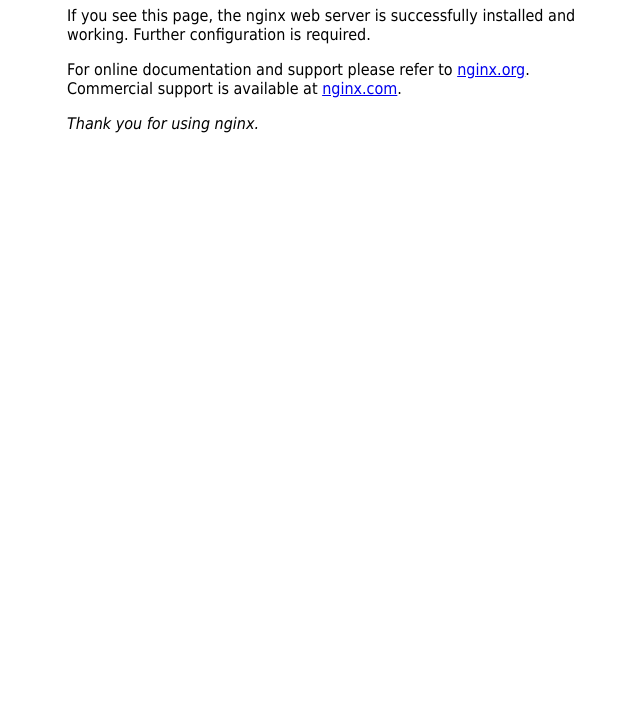
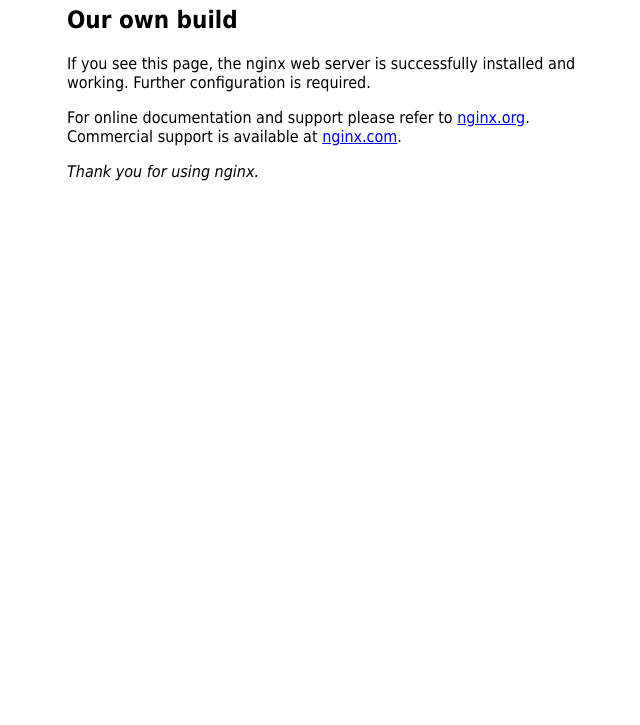
Before and after one commit to karpenkoKhAI/finaleProject, a plain HTML site: page index.html in a window 1280 px wide. Shown: the part 75-800 px from the top of the page, without its empty margins (293-933 px from the left). Drawn offline with Linux system fonts and the light colour scheme.

Commit message:
Update index.html

```diff
--- a/index.html
+++ b/index.html
@@ -12,6 +12,7 @@
 </head>
 <body>
 <h1>Welcome to nginx!</h1>
+    <h2>Our own build</h2>
 <p>If you see this page, the nginx web server is successfully installed and
 working. Further configuration is required.</p>
 
```
